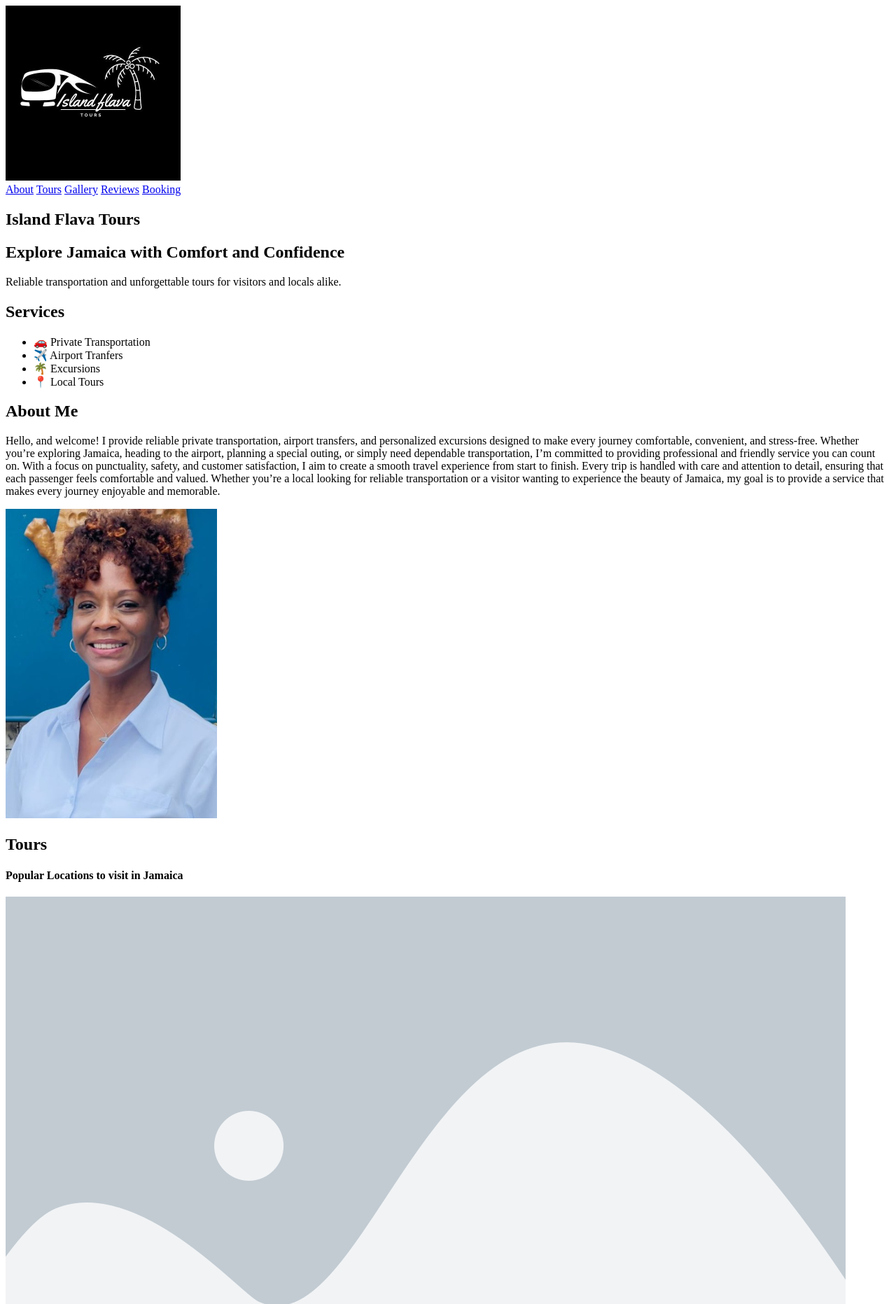
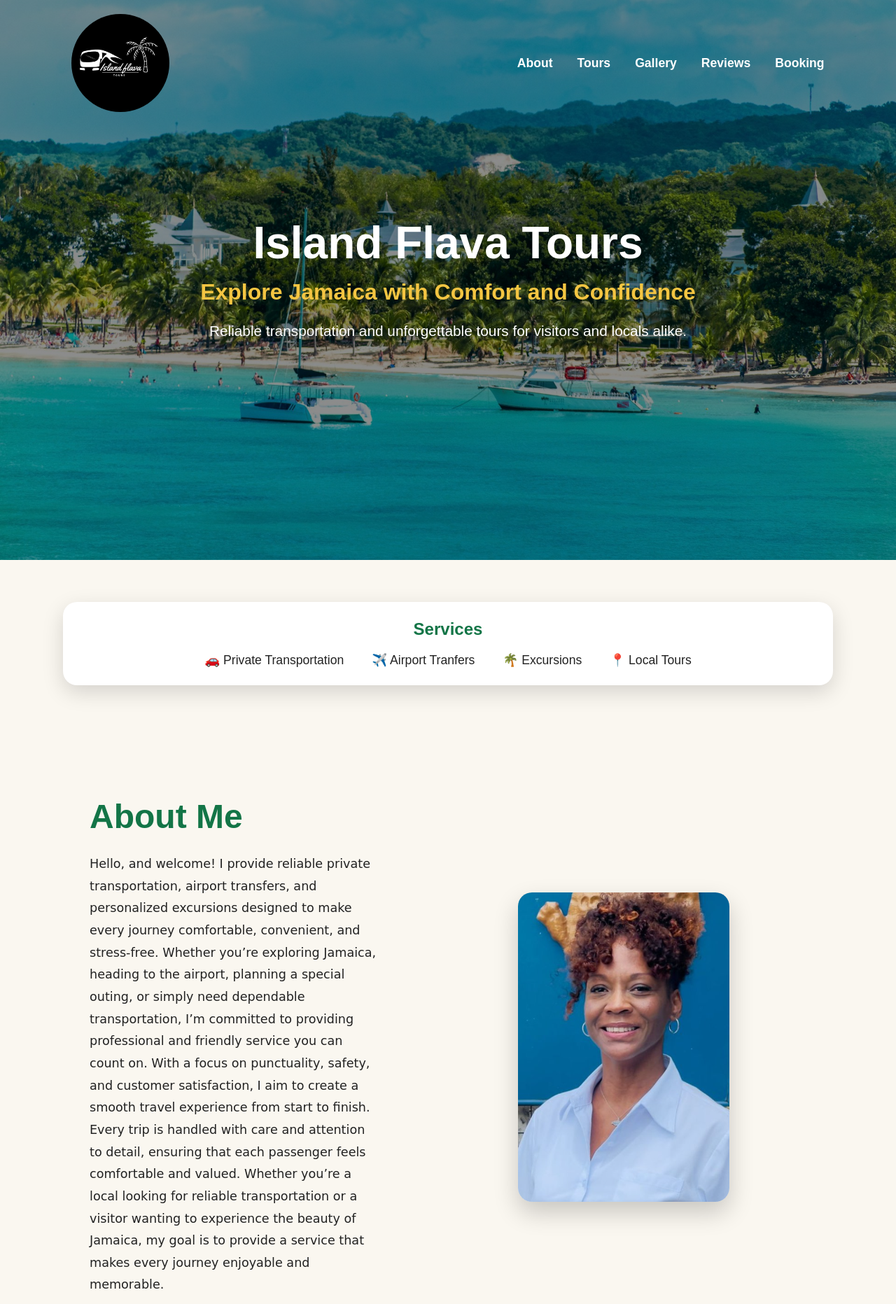
Before and after one commit to Thomas-ctrl-z/Touring-Website, a plain HTML site: page index.html in a window 1280 px wide. Shown: the top 1863 px of the page at 70% size. Drawn offline with Linux system fonts and the light colour scheme.

Commit message:
Fixed services section

```diff
--- a/Stylesheets/index-stylesheet.css
+++ b/Stylesheets/index-stylesheet.css
@@ -0,0 +1,538 @@
+/* =========================
+   GLOBAL STYLES
+========================= */
+
+* {
+    margin: 0;
+    padding: 0;
+    box-sizing: border-box;
+}
+
+html {
+    scroll-behavior: smooth;
+}
+
+body {
+    font-family: Arial, Helvetica, sans-serif;
+    background-color: #faf7f0;
+    color: #222;
+}
+
+img {
+    max-width: 100%;
+    display: block;
+}
+
+a {
+    text-decoration: none;
+    color: inherit;
+}
+
+
+/* =========================
+        HEADER
+========================= */
+
+header {
+    position: absolute;
+    width: 100%;
+    top: 0;
+    left: 0;
+
+    display: flex;
+    justify-content: space-between;
+    align-items: center;
+
+    padding: 20px 8%;
+
+    z-index: 10;
+}
+
+
+.logo img {
+    height: 140px !important;
+    width: 140px !important;
+    border-radius: 50%;
+    object-fit: cover;
+}
+
+
+nav {
+    display: flex;
+    gap: 35px;
+}
+
+
+nav a {
+    color: white;
+    font-size: 1.1rem;
+    font-weight: bold;
+
+    transition: .3s;
+}
+
+
+nav a:hover {
+    color: #f4c542;
+}
+
+
+
+/* =========================
+        HERO SECTION
+========================= */
+
+#Hero {
+
+    height: 100vh;
+
+    background:
+    linear-gradient(
+        rgba(0,0,0,.45),
+        rgba(0,0,0,.45)
+    ),
+    url("../Assets/hero\ page\ image.jpg");
+
+    background-size: cover;
+    background-position: center;
+
+    display: flex;
+    justify-content: center;
+    align-items: center;
+
+    text-align: center;
+
+}
+
+
+.hero-text {
+    color: white;
+    max-width: 800px;
+    padding: 20px;
+}
+
+
+.hero-text h1 {
+    font-size: 4rem;
+    margin-bottom: 15px;
+}
+
+
+.hero-text h2 {
+    font-size: 2rem;
+    margin-bottom: 20px;
+    color: #f4c542;
+}
+
+
+.hero-text p {
+    font-size: 1.3rem;
+    line-height: 1.6;
+}
+
+
+
+/* =========================
+        SERVICE BAR
+========================= */
+
+
+#service-bar {
+
+    margin: 60px 0;
+    padding: 0 20px;
+
+}
+
+
+.services-info {
+
+    background:white;
+
+    max-width: 1100px;
+    width: 100%;
+
+    margin: 0 auto;
+
+    padding: 25px;
+
+    border-radius: 20px;
+
+    box-shadow:0 10px 30px rgba(0,0,0,.15);
+
+    text-align:center;
+
+}
+
+
+.services-info h2 {
+
+    margin-bottom:20px;
+
+    color:#137547;
+
+}
+
+
+.services-info ul {
+
+    list-style:none;
+
+    display:flex;
+
+    justify-content:center;
+
+    gap:40px;
+
+    flex-wrap:wrap;
+
+    font-size:1.1rem;
+
+}
+
+
+
+
+/* =========================
+        ABOUT
+========================= */
+
+
+#About {
+
+    display:flex;
+
+    align-items:center;
+
+    gap:200px;
+
+    padding:100px 10%;
+
+}
+
+
+.about-text {
+
+    flex:1;
+
+}
+
+
+.about-text h1 {
+
+    font-size:3rem;
+
+    margin-bottom:25px;
+
+    color:#137547;
+
+}
+
+
+.about-text p {
+
+    line-height:1.8;
+
+    font-size:1.1rem;
+
+    font-family: cursive;
+
+}
+
+
+.about-image {
+
+    flex:1;
+
+}
+
+
+.about-image img {
+
+    border-radius:20px;
+
+    box-shadow:0 15px 35px rgba(0,0,0,.2);
+
+}
+
+
+
+
+/* =========================
+        TOURS
+========================= */
+
+
+#Tours {
+
+    padding:80px 8%;
+
+}
+
+
+.menu-heading {
+
+    text-align:center;
+
+    margin-bottom:50px;
+
+}
+
+
+.menu-title {
+
+    font-size:3rem;
+
+    color:#137547;
+
+}
+
+
+.menu-description {
+
+    margin-top:10px;
+
+    font-size:1.2rem;
+
+    color:#666;
+
+}
+
+
+.menu-container {
+
+    display:grid;
+
+    grid-template-columns:repeat(auto-fit,minmax(280px,1fr));
+
+    gap:30px;
+
+}
+
+
+
+.menu-card {
+
+    background:white;
+
+    border-radius:20px;
+
+    overflow:hidden;
+
+    box-shadow:0 10px 25px rgba(0,0,0,.12);
+
+    transition:.3s;
+
+}
+
+
+.menu-card:hover {
+
+    transform:translateY(-8px);
+
+}
+
+
+
+.menu-card img {
+
+    width:100%;
+
+    height:220px;
+
+    object-fit:cover;
+
+}
+
+
+
+.menu-info {
+
+    padding:25px;
+
+}
+
+
+.menu-info h3 {
+
+    color:#137547;
+
+    margin-bottom:15px;
+
+}
+
+
+.menu-info p {
+
+    line-height:1.6;
+
+    color:#555;
+
+}
+
+
+
+/* =========================
+     GALLERY / REVIEWS
+========================= */
+
+
+#gallery-reviews {
+
+    padding:80px 8%;
+
+}
+
+
+
+.gallery {
+
+    display:grid;
+
+    grid-template-columns:repeat(auto-fit,minmax(300px,1fr));
+
+    gap:30px;
+
+}
+
+
+
+.gallery .menu-heading {
+
+    grid-column:1/-1;
+
+}
+
+
+
+.gallery .menu-card {
+
+    text-align:center;
+
+}
+
+
+
+.gallery .menu-info p {
+
+    font-style:italic;
+
+}
+
+
+
+
+/* =========================
+        FOOTER
+========================= */
+
+
+.footer {
+
+    background:#137547;
+
+    color:white;
+
+    padding:40px 8%;
+
+}
+
+
+.footer-content {
+
+    display:flex;
+
+    justify-content:center;
+
+    text-align:center;
+
+}
+
+
+.footer-brand h2 {
+
+    margin-bottom:10px;
+
+}
+
+
+
+
+
+/* =========================
+        MOBILE
+========================= */
+
+
+@media(max-width:768px){
+
+
+header {
+
+    flex-direction:column;
+
+    gap:20px;
+
+}
+
+
+
+nav {
+
+    gap:15px;
+
+    flex-wrap:wrap;
+
+    justify-content:center;
+
+}
+
+
+
+.hero-text h1 {
+
+    font-size:2.5rem;
+
+}
+
+
+
+.hero-text h2 {
+
+    font-size:1.4rem;
+
+}
+
+
+
+#About {
+
+    flex-direction:column;
+
+    padding:60px 5%;
+
+}
+
+
+.services-info {
+
+    width:90%;
+
+}
+
+
+.services-info ul {
+
+    gap:20px;
+
+}
+
+
+.menu-title {
+
+    font-size:2.3rem;
+
+}
+
+
+}
--- a/index.html
+++ b/index.html
@@ -10,7 +10,7 @@
     <header>
 
         <div class="logo">
-            <img src="/Assets/Business Logo.jpg" style="height: 250px; width: 250px;" >
+            <img src="/Assets/Business Logo.jpg">
         </div>
 
         <nav>
@@ -255,10 +255,10 @@
 
          </div>
     </section>
+<!--
+    <section id="contact-booking"> Might make a separate page for booking
 
-    <section id="contact-booking"> <!--Might make a separate page for booking-->
-
-    </section>
+    </section> -->
 
     </main>
 
```
Also changed, not shown: Assets/hero page image.jpg (added).
